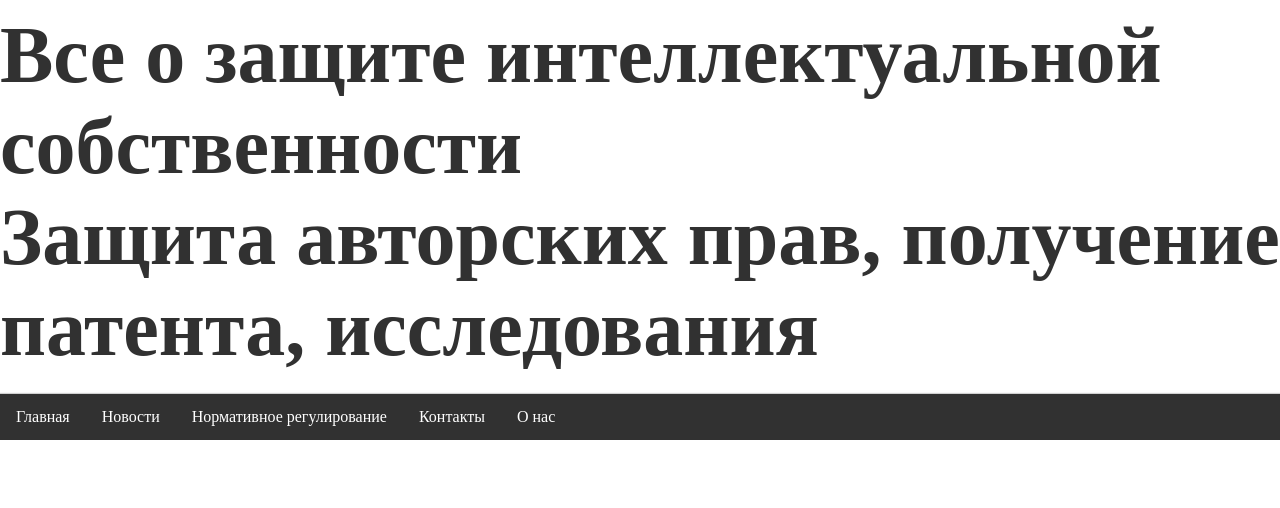
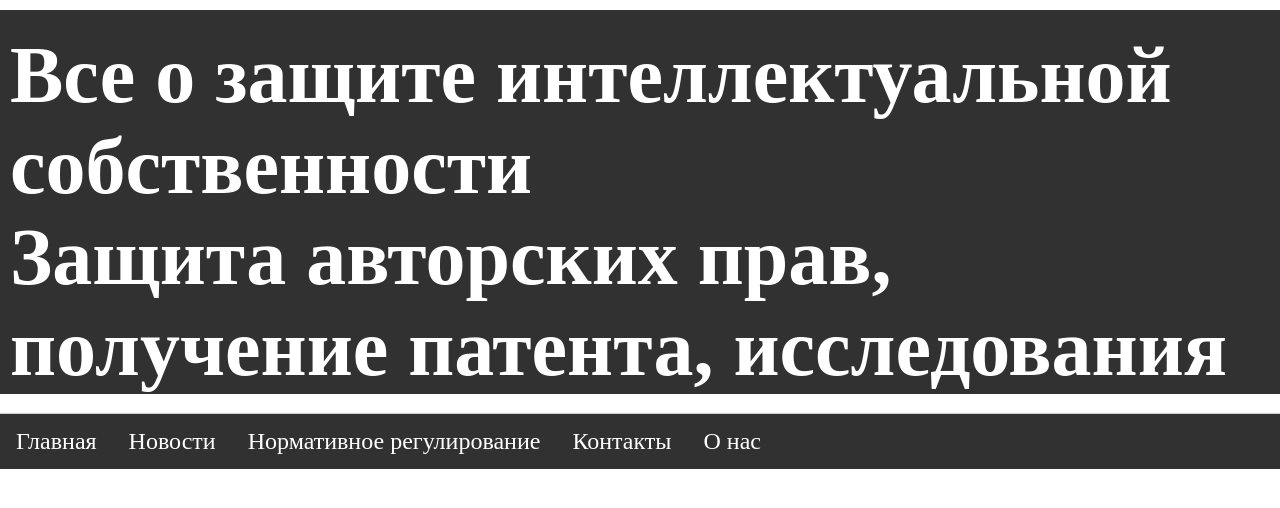
Before and after one commit to EvgeniiBazalev/OIS, a website: page src/about.html in a window 1280 px wide. Drawn offline with nearby package versions, Linux system fonts and the light colour scheme; files that its build step writes are made by us from their sources; a web font is replaced by a local one.

Commit message:
New fonts4

```diff
--- a/gulp/version.json
+++ b/gulp/version.json
@@ -1,3 +1,3 @@
 {
-    "main": "20220905194820"
+    "main": "20220905195824"
 }
--- a/src/scss/style-block/style-header.scss
+++ b/src/scss/style-block/style-header.scss
@@ -20,6 +20,7 @@
 
   .header__main {
     width: $center-colomn-width;
+    background-color: $main-color-5;
   }
 
   .header__right {
@@ -31,16 +32,21 @@
     font-weight: 700;
     text-align: left;
     //text-transform: uppercase;
-    color: $main-color-5;
+    color: $main-color-1;
     font-size: $font-size5;
+    margin-left: 10px;
+    margin-top: $margin-top2;
   }
 
   .header__h2 {
     font-family: $Font5;
     font-weight: 700;
     text-align: left;
-    color: $main-color-5;
+    color: $main-color-1;
     font-size: $font-size5;
+    margin-left: 10px;
+    //margin-bottom: $margin-bottom1;
+    // padding-bottom: 0;
   }
 
 
--- a/src/scss/style-block/style-nav.scss
+++ b/src/scss/style-block/style-nav.scss
@@ -45,7 +45,8 @@
   padding: 14px 16px;
   text-decoration: none;
   font-family: $Font1;
-  font-weight: 100;
+  font-weight: 400;
+  font-size: $font-size1-5;
   font-style: normal;
 }
 
--- a/src/scss/style-block/style-var.scss
+++ b/src/scss/style-block/style-var.scss
@@ -30,6 +30,7 @@ $Font3: CATStack;
 
 //Размеры шрифта
 $font-size1: 1em;
+$font-size1-5: 1.5em;
 $font-size2: 2em;
 $font-size2-5: 2.5em;
 $font-size3: 3em;
```
